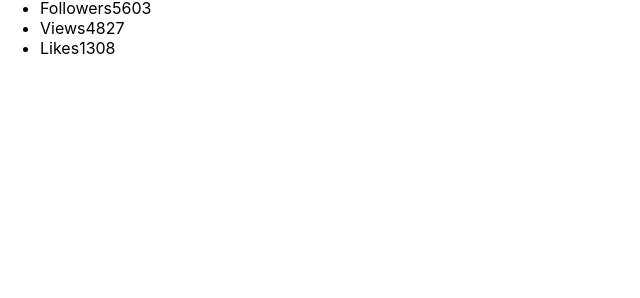
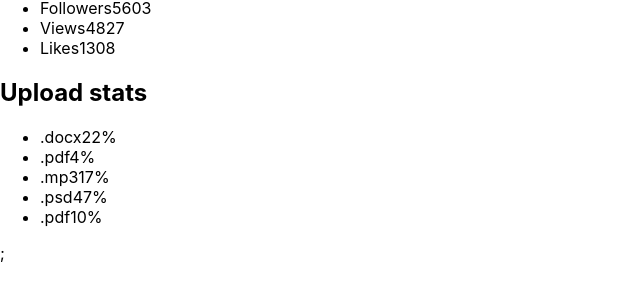
Before and after one commit to Vitaliy-1915/goit-react-hw-001-components, a React (Create React App) app: page / in a window 1280 px wide. Shown: the part 430-728 px from the top of the page, without its empty margins (0-640 px from the left). Built offline with nearby package versions, Linux system fonts and the light colour scheme.

Commit message:
Разметка Statistics

```diff
--- a/src/App.jsx
+++ b/src/App.jsx
@@ -1,11 +1,14 @@
 import WrapperProfile from './components/WrapperProfile/WrapperProfile';
+import WrapperStatistics from './components/WrapperStatistics/WrapperStatistics';
 import user from './data/user.json';
+import stats from './data/statistical-data.json';
 import './App.css';
 
 function App() {
   return (
     <div>
       <WrapperProfile user={user} />
+      <WrapperStatistics statisticalData={stats} />
     </div>
   );
 }
--- /dev/null
+++ b/src/components/Statistics/Statistics.jsx
@@ -0,0 +1,34 @@
+import React from 'react';
+import PropTypes from 'prop-types';
+
+function Statistics(props) {
+  const { title, stats } = props;
+  return (
+    <section class="statistics">
+      {title && <h2 class="title">{title}</h2>}
+      <>
+        <ul class="stat-list">
+          {stats.map(stat => (
+            <li class="item" key={stat.id}>
+              <span class="label">{stat.label}</span>
+              <span class="percentage">{stat.percentage}%</span>
+            </li>
+          ))}
+        </ul>
+      </>
+    </section>
+  );
+}
+
+export default Statistics;
+
+Statistics.propTypes = {
+  title: PropTypes.string,
+  stats: PropTypes.arrayOf(
+    PropTypes.shape({
+      id: PropTypes.string.isRequired,
+      // label: PropTypes.string.isRequired,
+      // percentage: PropTypes.number.isRequired,
+    }),
+  ),
+};
--- /dev/null
+++ b/src/components/WrapperStatistics/WrapperStatistics.jsx
@@ -0,0 +1,15 @@
+import React from 'react';
+import Statistics from '../Statistics/Statistics';
+
+function WrapperStatistics(props) {
+  const { statisticalData } = props;
+
+  return (
+    <div>
+      <Statistics title="Upload stats" stats={statisticalData} />;
+      {/* <Statistics stats={statisticalData} />; */}
+    </div>
+  );
+}
+
+export default WrapperStatistics;
```
